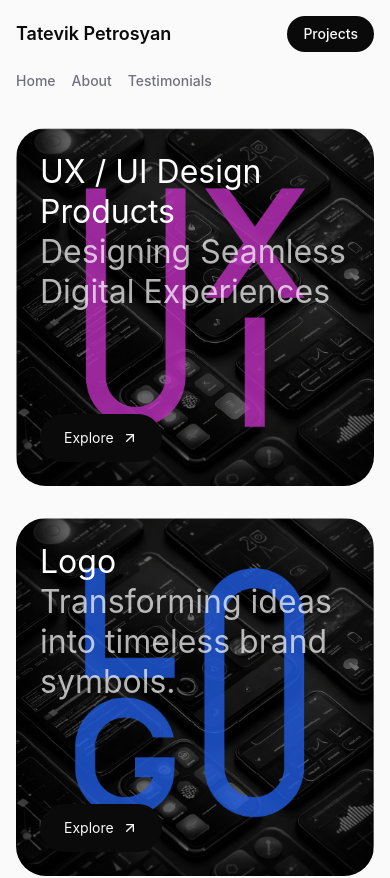
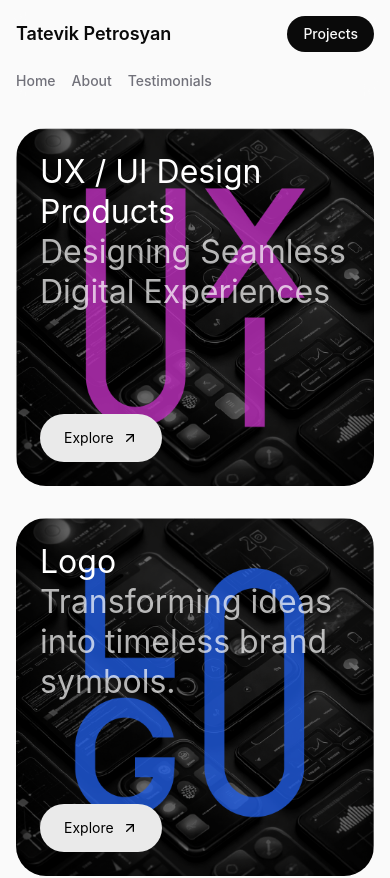
Before and after one commit to BaghajyanRuben/tatevik-portfolio, a React (Vite) app: page /projects in a window 390 px wide. Shown: the top 878 px of the page. Built offline with nearby package versions, Linux system fonts and the light colour scheme.

Commit message:
use light button style for mobile product category overlay

```diff
--- a/src/components/sections/projects/ProductCategory.jsx
+++ b/src/components/sections/projects/ProductCategory.jsx
@@ -59,6 +59,7 @@ const ProductCategory = ({
           <ActionButton
             href={href}
             label="Explore"
+            tone="light"
             iconClassName="h-4 w-4"
             className="px-4 py-2 text-sm font-normal leading-5 focus-visible:outline focus-visible:outline-2 focus-visible:outline-offset-2 focus-visible:outline-primary"
           />
```
